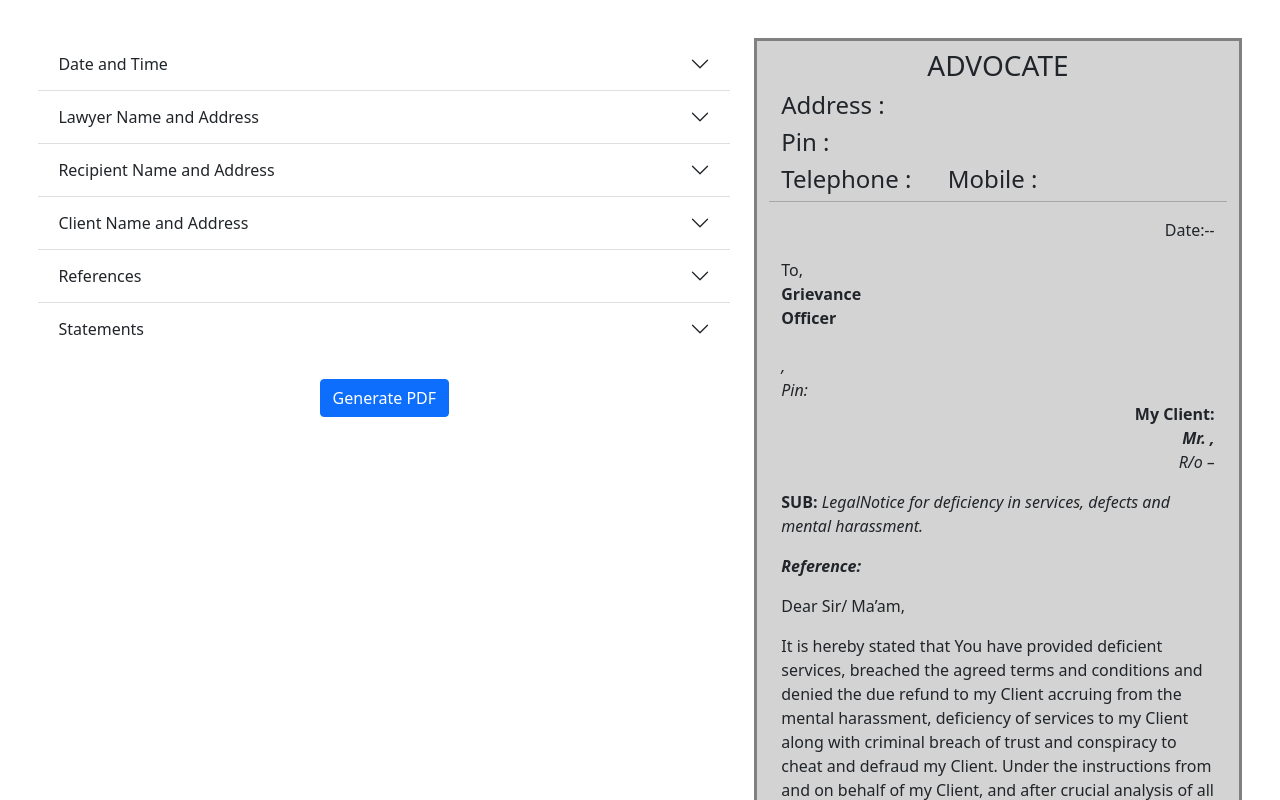
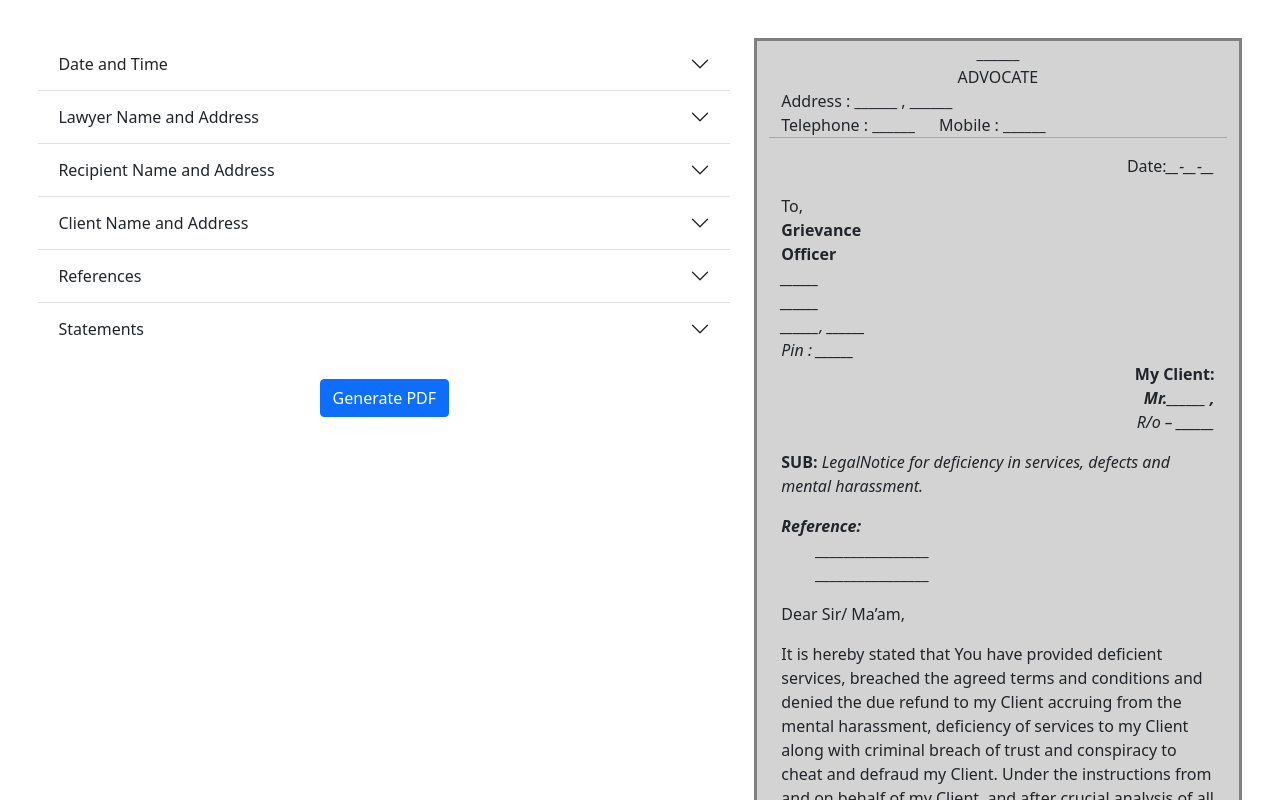
Before and after one commit to Eren00Yeager/Document_Templatizer, a Next.js app: page /legalNoticeTemplate in a window 1280 px wide. Shown: the top 800 px of the page. Built offline with nearby package versions, Linux system fonts and the light colour scheme.

Commit message:
beta version 3

```diff
--- a/components/legalNoticeForm.js
+++ b/components/legalNoticeForm.js
@@ -59,7 +59,7 @@ const LegalNoticeForm=(props)=>{
                             <Form.Label>Lawyer Name</Form.Label>
                             <Form.Control type="text" placeholder="Enter Name of Lawyer" onChange={(e)=>props.setLawyer(prevState=>({
                                 ...prevState,
-                                'name':e.target.value
+                                'name':e.target.value.toUpperCase()
                             }))}/>
                             {/* <Form.Text className="text-muted">
                             We'll never share your email with anyone else.
--- a/pages/legalNoticeTemplate.js
+++ b/pages/legalNoticeTemplate.js
@@ -8,31 +8,31 @@ import LegalNoticeForm from '../components/legalNoticeForm'
 
 const legalNoticeTemplate = () => {
     const [date,setDate]=useState({
-            'DD':'',
-            'MM':'',
-            'YY':''
+            'DD':'__',
+            'MM':'__',
+            'YY':'__'
         })
 
     const [lawyer,setLawyer]=useState({
-        'id':'',
-        'name':'',
-        'address':'',
-        'pin':'',
-        'phone':'',
-        'mobile':''
+        'id':'______',
+        'name':'______',
+        'address':'______',
+        'pin':'______',
+        'phone':'______',
+        'mobile':'______'
     })
 
     const [client,setClient]=useState({
-        'name':'',
-        'address':''
+        'name':'______',
+        'address':'______'
     })
 
     const [recipient,setRecipient]=useState({
-        'name':'',
-        'address':'',
-        'city':'',
-        'state':'',
-        'pin':''
+        'name':'______',
+        'address':'______',
+        'city':'______',
+        'state':'______',
+        'pin':'______'
     })
 
     const [references,setReferences]=useState([])
@@ -51,11 +51,10 @@ return(
                 <div id='html2pdfform' className={styles.form}>
                     <Container>
                         <Row>
-                            <h2><center>{lawyer['name']}</center></h2>
-                            <h3><center>ADVOCATE</center></h3>
-                            <h4>Address : {lawyer['address']}</h4>
-                            <h4>Pin : {lawyer['pin']}</h4>
-                            <h4>Telephone : {lawyer['phone']} &emsp; Mobile : {lawyer['mobile']}</h4>
+                            <span><center>{lawyer['name']}</center></span>
+                            <span><center>ADVOCATE</center></span>
+                            <span>Address : {lawyer['address']} , {lawyer['pin']}</span>
+                            <span>Telephone : {lawyer['phone']} &emsp; Mobile : {lawyer['mobile']}</span>
                             <hr/>
                         </Row>
                         <Row>
@@ -71,7 +70,7 @@ return(
                         <Row>
                             <Col xs={4}>
                                 <span >To,</span><br/>
-                                <strong>Grievance Officer</strong>
+                                <strong>Grievance Officer</strong><br/>
                                 <em>
                                     {recipient['name']}
                                 </em><br/>
@@ -82,7 +81,7 @@ return(
                                     {recipient['city']}, {recipient['state']}
                                 </em><br/>
                                 <em>
-                                    Pin:{recipient['pin']}
+                                    Pin : {recipient['pin']}
                                 </em>
                             </Col>
                         </Row>
@@ -117,7 +116,9 @@ return(
                             </strong>
                             <span style={{'paddingLeft':'3%'}}>
                                 <ol>
-                                    {references.map((ref,id)=>{
+                                    {references.length==0?
+                                    <>________________<br/>________________</>:
+                                    references.map((ref,id)=>{
                                         return(
                                             <li key={id}>{ref}</li>
                                         );
@@ -138,7 +139,10 @@ return(
                         <Row>
                             <span style={{'paddingLeft':'3%'}}>
                                 <ol>
-                                    {statements.map((statement,id)=>{
+                                    <li>That my Client {client['name']}, a resident of {client['address']}</li>
+                                    {statements.length==0?
+                                    <>________________<br/>________________</>:
+                                    statements.map((statement,id)=>{
                                         return(
                                             <li key={id}>{statement}</li>
                                         );
```
